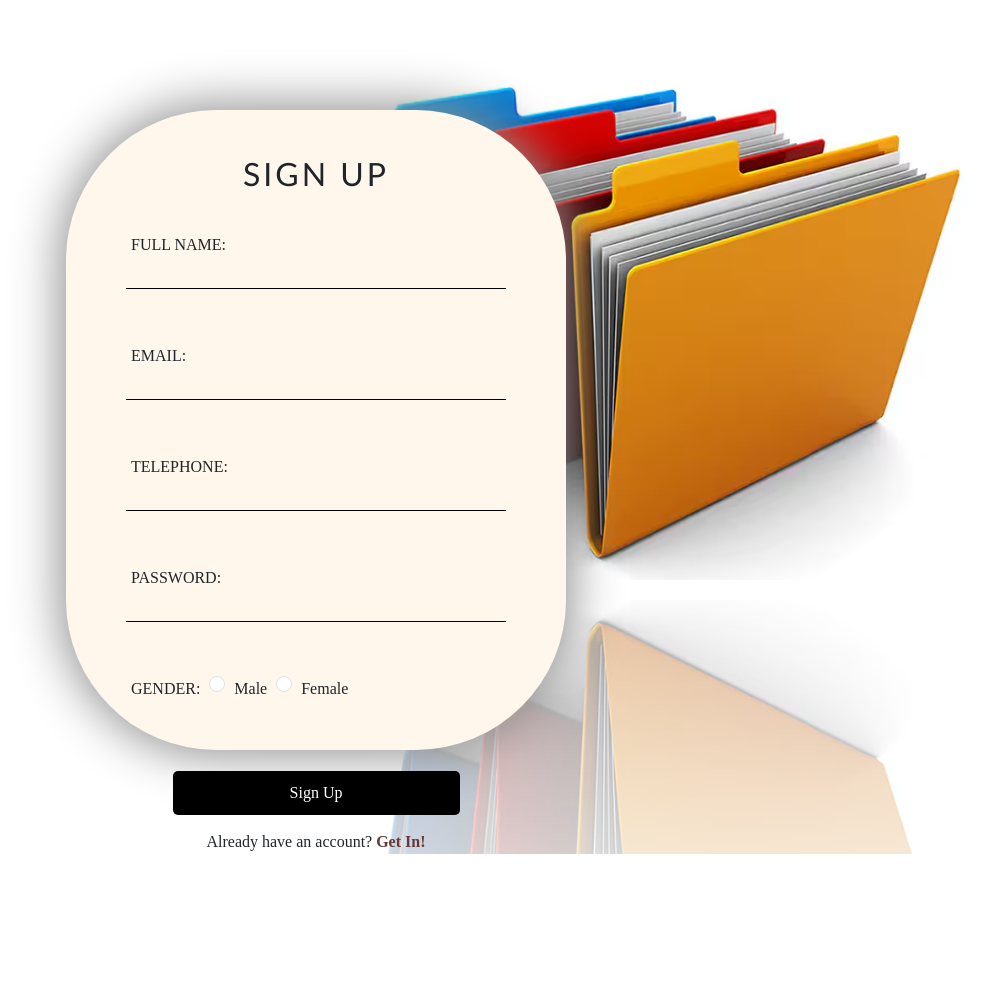
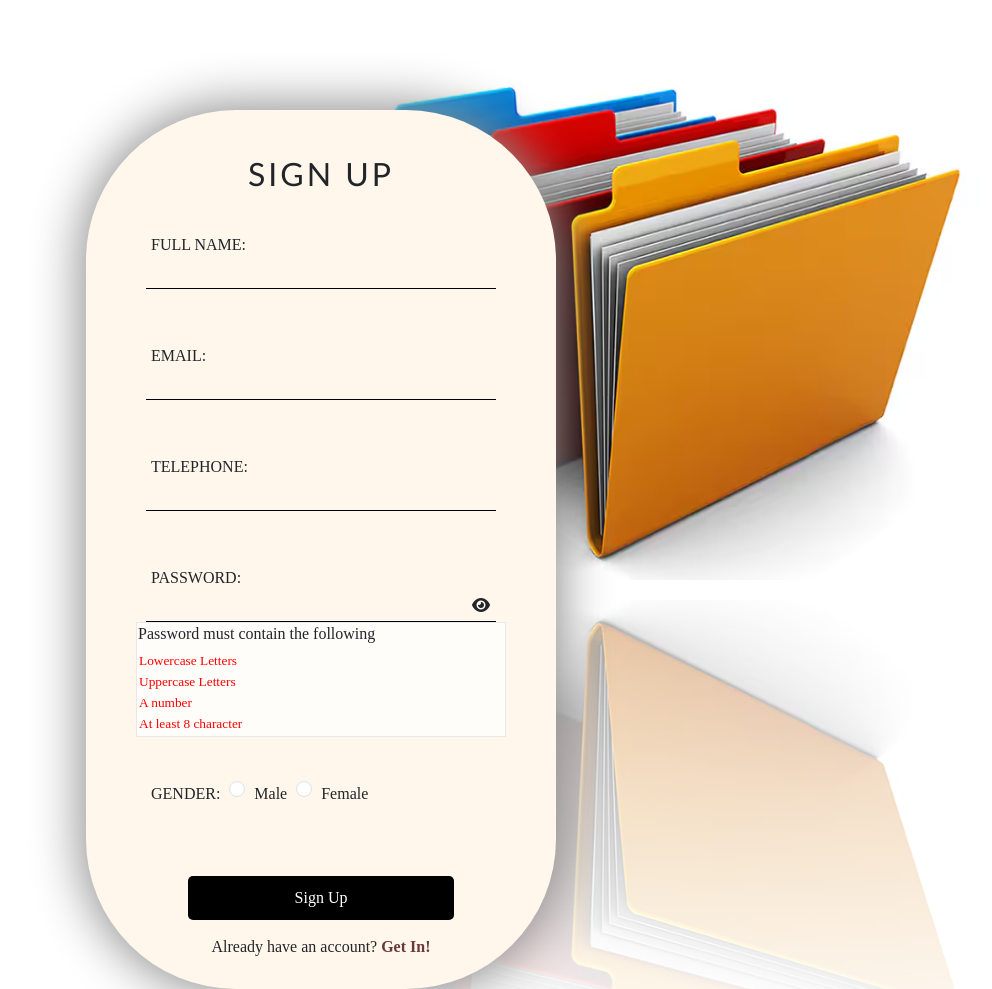
Before and after one commit to NtecLabsIntern/File_storing_and_retrieval_app, a PHP site: page /registration.php in a window 1280 px wide. Shown: the whole page, without its empty margins (126-1118 px from the left). Before the commit the page ends 854 px from the top, so only its background shows below. Run offline with PHP 8.4, Linux system fonts and the light colour scheme; some libraries are stand-ins or nearby versions.

Commit message:
Password verification

```diff
--- a/auth/registration.php
+++ b/auth/registration.php
@@ -47,6 +47,8 @@ if(isset($_POST['submit'])){
     <meta charset="UTF-8">
     <meta name="viewport" content="width=device-width, initial-scale=1.0">
     <link rel="stylesheet" href="style.css">
+    <link rel="stylesheet" href="https://cdnjs.cloudflare.com/ajax/libs/font-awesome/6.6.0/css/all.min.css" integrity="sha512-Kc323vGBEqzTmouAECnVceyQqyqdsSiqLQISBL29aUW4U/M7pSPA/gEUZQqv1cwx4OnYxTxve5UMg5GT6L4JJg==" crossorigin="anonymous" referrerpolicy="no-referrer" />
+    <link rel="stylesheet" href="https://cdnjs.cloudflare.com/ajax/libs/font-awesome/6.0.0/css/all.min.css">
     <link href="https://cdn.jsdelivr.net/npm/bootstrap@5.3.3/dist/css/bootstrap.min.css" rel="stylesheet" integrity="sha384-QWTKZyjpPEjISv5WaRU9OFeRpok6YctnYmDr5pNlyT2bRjXh0JMhjY6hW+ALEwIH" crossorigin="anonymous">
 
     <title>SignUp | File storage app</title>
@@ -72,8 +74,19 @@ if(isset($_POST['submit'])){
                         </div>
                         <div class="input-field">
                             <label for="">PASSWORD:</label><br>
-                            <input type="password"  name="password" class="input px-1"  id="password" required>
+                            <input type="password"  name="password" class="input px-1"  id="psw" required>
+                            <span toggle="#psw" class="fa fa-fw fa-eye field-icon toggle-password"></span>
                         </div>
+
+                        <div id="validation_box">
+                            <h6>Password must contain the following</h6>
+                            <p id="letter" class="invalid">Lowercase Letters</p>
+                            <p id="capital" class="invalid">Uppercase Letters</p>
+                            <p id="number" class="invalid">A number</p>
+                            <p id="length" class="invalid">At least 8 character</p>
+                        </div>
+
+
                         <div class="input-field">
                             <label for="">GENDER: </label>
                             <input type="radio" name="gender" id="male" class="form-check-input" value="male">
@@ -93,7 +106,7 @@ if(isset($_POST['submit'])){
 
     </div>
 
-
+   <script src="script.js"></script>
     <script src="https://cdn.jsdelivr.net/npm/bootstrap@5.3.3/dist/js/bootstrap.bundle.min.js" integrity="sha384-YvpcrYf0tY3lHB60NNkmXc5s9fDVZLESaAA55NDzOxhy9GkcIdslK1eN7N6jIeHz" crossorigin="anonymous"></script>
 </body>
 </html>
--- a/auth/style.css
+++ b/auth/style.css
@@ -115,11 +115,12 @@ img{
  .formR{
     background-color: rgb(255, 247, 236);
     position: relative;
-    top: 110px;
+    top: 90px;
     left: 15%;
-    height:80vh;
-    width: 500px;
+    height: auto;
+    width: 470px;
     padding: 30px;
+    margin: 20px;
     font-family: 'Times New Roman', Times, serif;
     box-shadow:0px 0px 50px 5px rgb(142, 142, 142);
     border-radius: 150px;
@@ -131,3 +132,37 @@ img{
     transition: 0.5s;
     border-radius: 10px;
 }
+
+.field-icon{
+    float: right;
+    margin-top: -25px;
+    margin-right: 5px;
+    position: relative;
+    z-index: 2;
+
+}
+
+
+#validation_box{
+    display: block;
+    margin: 20px;
+    padding: 1px;
+    margin-top: -30px;
+    text-align: start;
+    font-size: smaller;
+    border: 1px solid rgb(233, 233, 233);
+    position: relative;
+    background-color:rgb(255, 253, 249) ;
+}
+
+#validation_box p{
+    margin: 1px;
+}
+
+.valid{
+    color: green;
+}
+
+.invalid{
+    color: red;
+}
```
